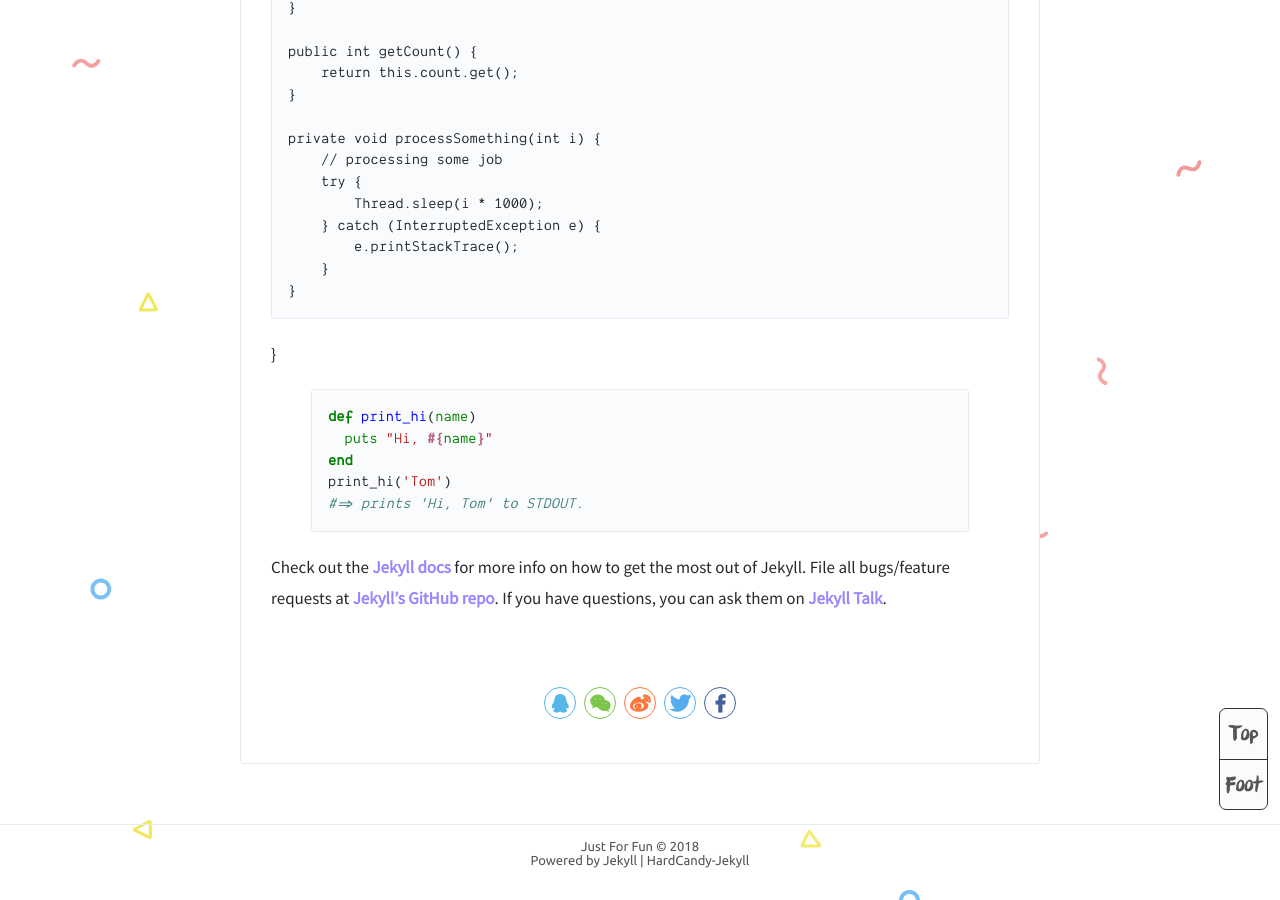
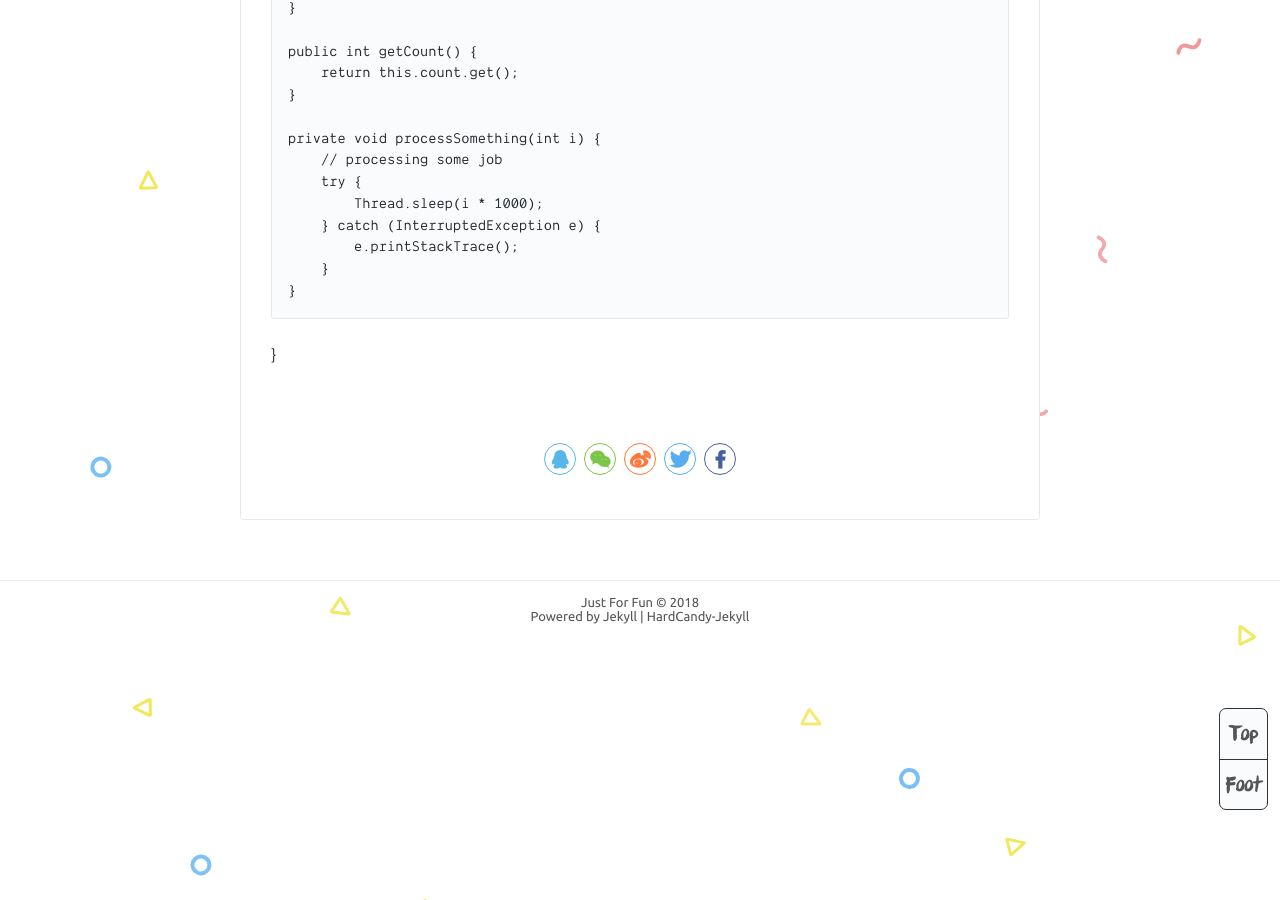
Before and after one commit to shaofeichang/shaofeichang.github.io, a Jekyll site: the page built from _posts/2018-10-15-Atomic.markdown, in a window 1280 px wide and 900 px high, scrolled down 1283 px. Built offline with Jekyll 4.4.1, drawn with Linux system fonts in a browser that asks for light colours; comment, search, counter and statistics services are not loaded.

Commit message:
Update 2018-10-15-Atomic.markdown

```diff
--- a/_posts/2018-10-15-Atomic.markdown
+++ b/_posts/2018-10-15-Atomic.markdown
@@ -52,18 +52,3 @@
     }
 
 }
-
-
-{% highlight ruby %}
-def print_hi(name)
-  puts "Hi, #{name}"
-end
-print_hi('Tom')
-#=> prints 'Hi, Tom' to STDOUT.
-{% endhighlight %}
-
-Check out the [Jekyll docs][jekyll-docs] for more info on how to get the most out of Jekyll. File all bugs/feature requests at [Jekyll’s GitHub repo][jekyll-gh]. If you have questions, you can ask them on [Jekyll Talk][jekyll-talk].
-
-[jekyll-docs]: https://jekyllrb.com/docs/home
-[jekyll-gh]:   https://github.com/jekyll/jekyll
-[jekyll-talk]: https://talk.jekyllrb.com/
```
